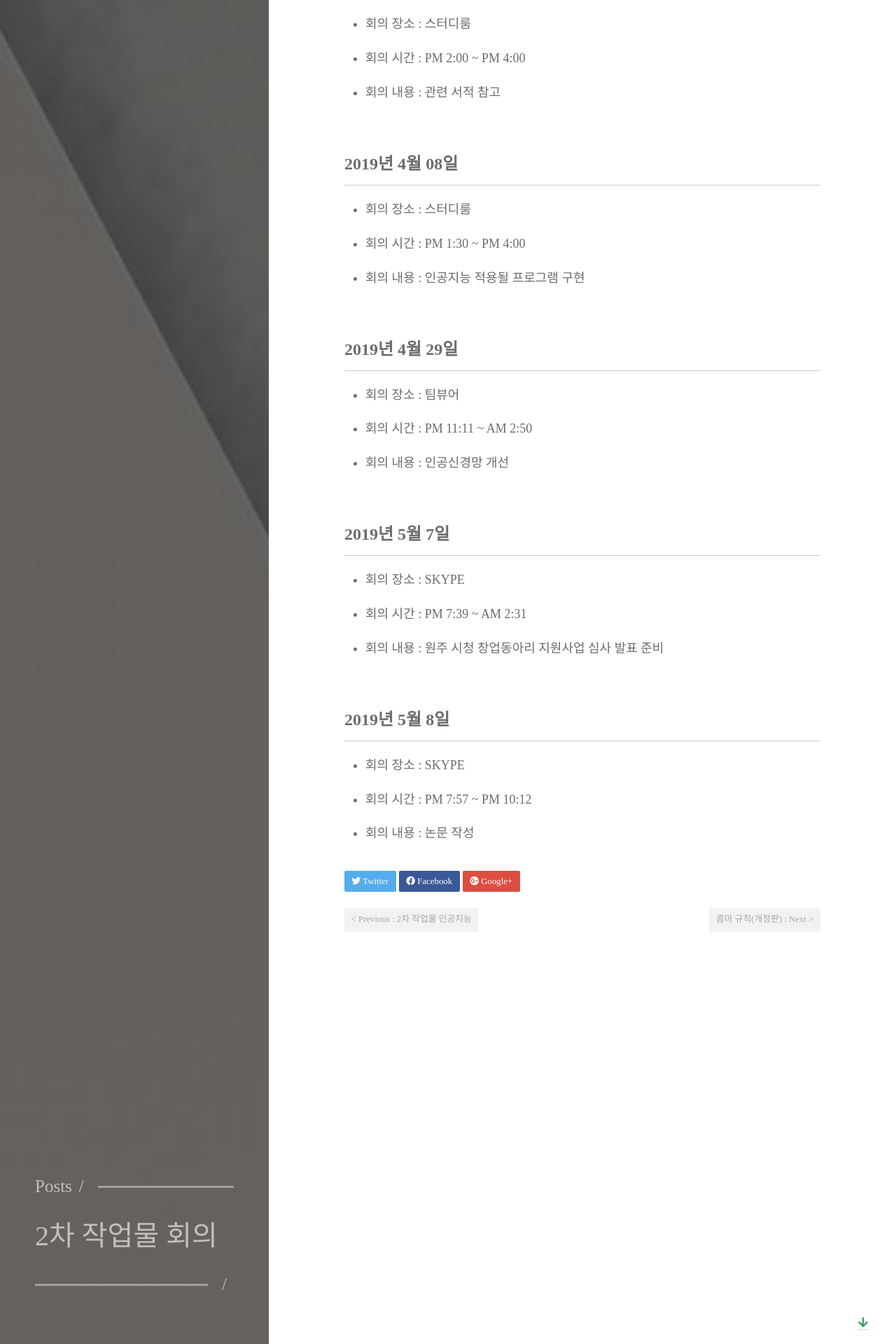
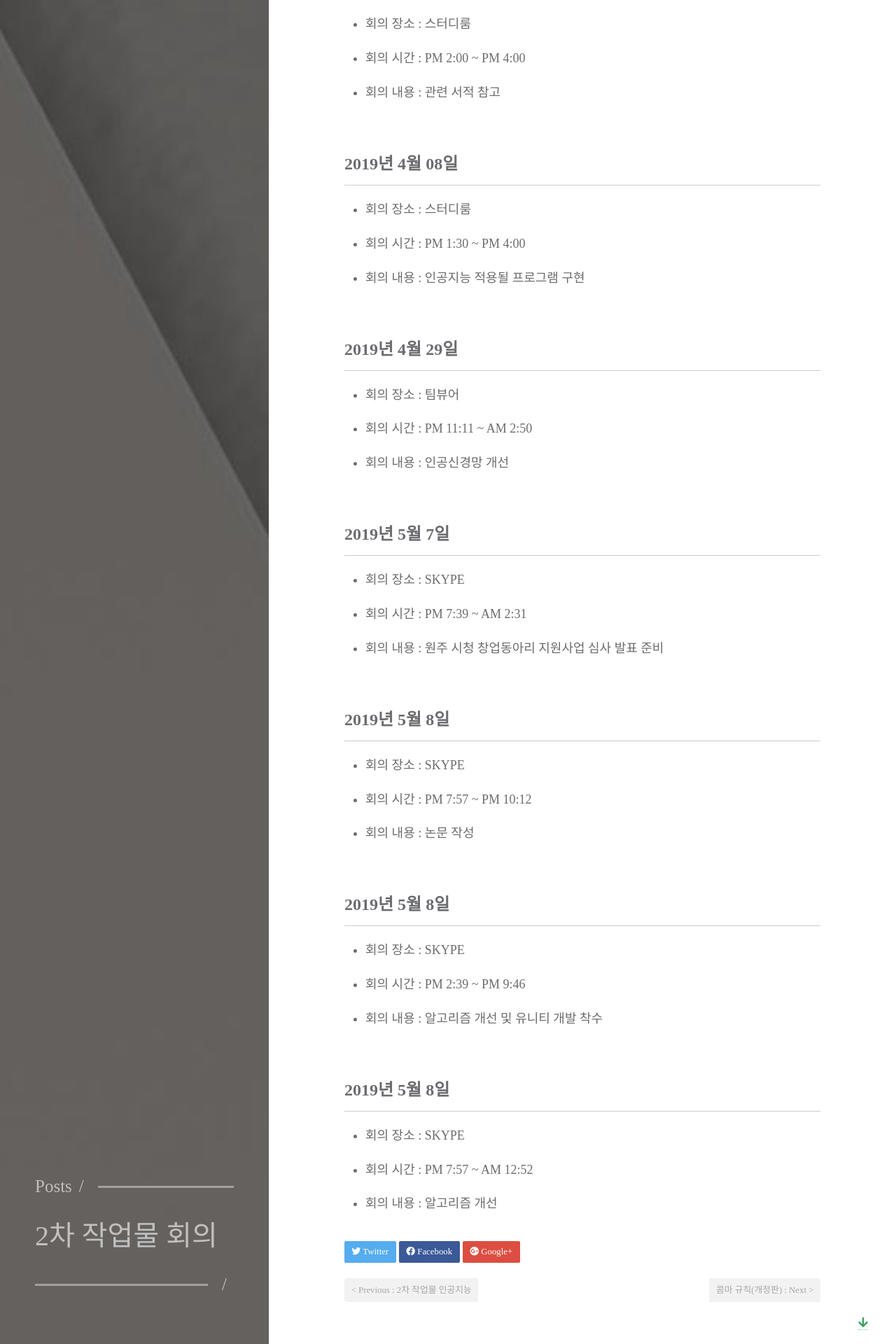
Before and after one commit to commadev/commadev.github.io, a Jekyll site: the page built from _posts/2019-01-28-2차 작업물 회의.md, in a window 1280 px wide. Shown: the part 2606-4526 px from the top of the page at 70% size. Built offline with Jekyll 4.4.1, drawn with Linux system fonts in a browser that asks for light colours; nearby versions of some CDN libraries; some web fonts are replaced.

Commit message:
[post] add content meeting

```diff
--- a/_posts/2019-01-28-2차 작업물 회의.md
+++ b/_posts/2019-01-28-2차 작업물 회의.md
@@ -113,3 +113,19 @@ excerpt: "인공지능 제작 중 회의 기록입니다."
 - 회의 장소 : SKYPE
 - 회의 시간 : PM 7:57 ~ PM 10:12
 - 회의 내용 : 논문 작성
+
+<br/>
+
+## 2019년 5월 8일
+
+- 회의 장소 : SKYPE
+- 회의 시간 : PM 2:39 ~ PM 9:46
+- 회의 내용 : 알고리즘 개선 및 유니티 개발 착수
+
+<br/>
+
+## 2019년 5월 8일
+
+- 회의 장소 : SKYPE
+- 회의 시간 : PM 7:57 ~ AM 12:52
+- 회의 내용 : 알고리즘 개선
```
